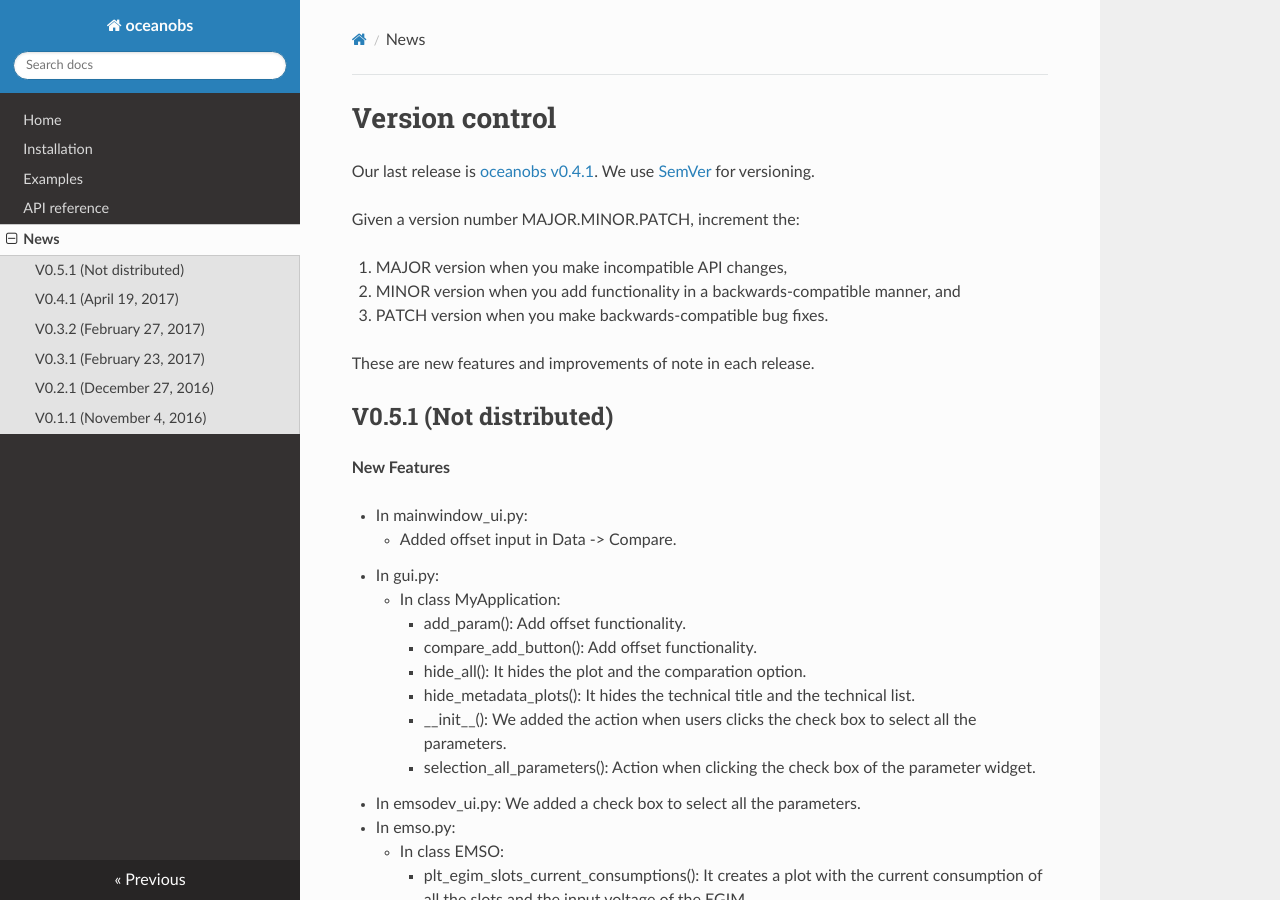
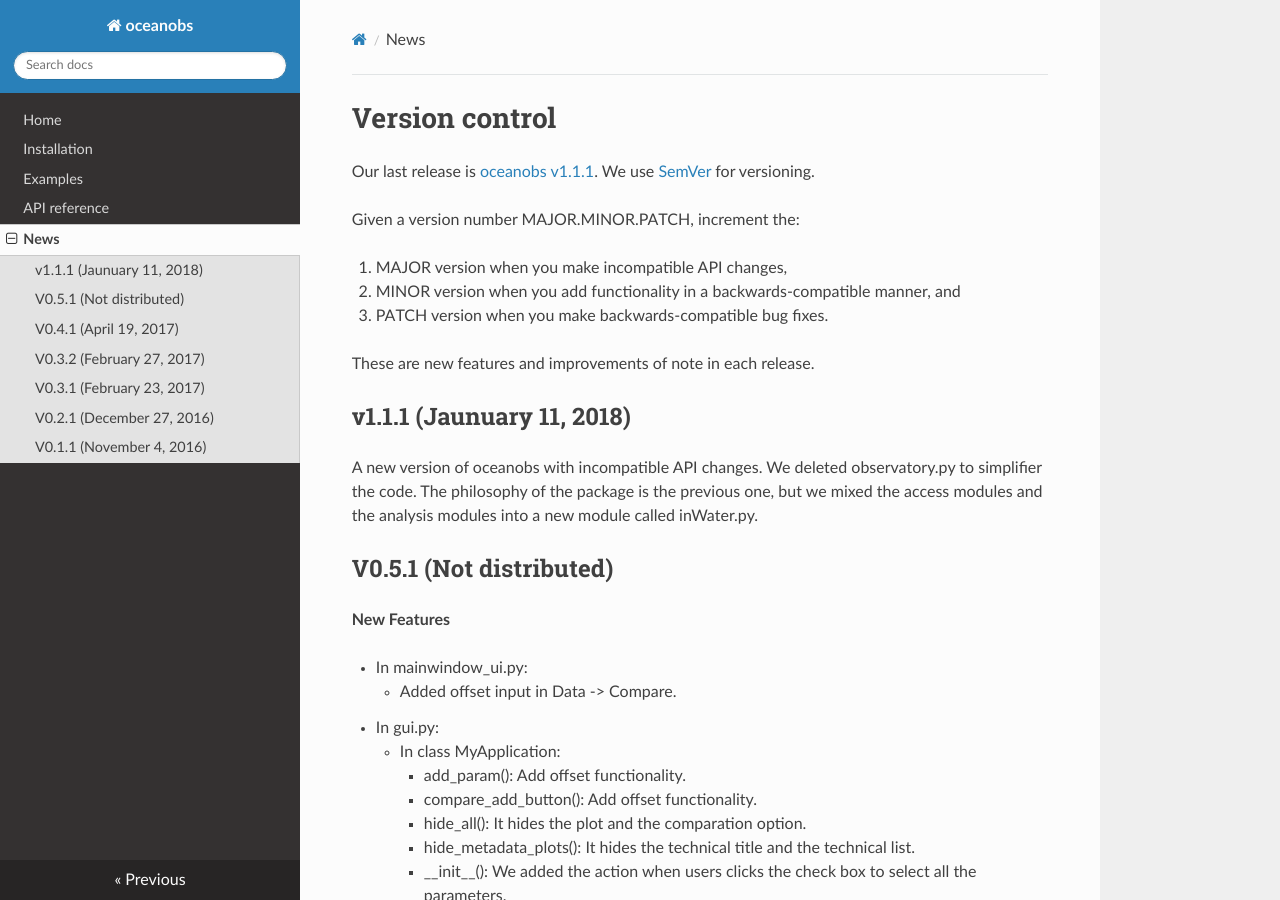
Before and after one commit to rbardaji/mooda, an MkDocs documentation site: the page built from docs/news.md, in a window 1280 px wide and 900 px high. Built offline with MkDocs 1.6.1, drawn with Linux system fonts in a browser that asks for light colours; nearby versions of some CDN libraries; old or Windows-style settings are respelled for this version of MkDocs.

Commit message:
Add files via upload

```diff
--- a/docs/news.md
+++ b/docs/news.md
@@ -1,7 +1,7 @@
 
 # Version control
 
-Our last release is [oceanobs v0.4.1](https://github.com/rbardaji/oceanobs/tarball/0.4.1). We use [SemVer](http://semver.org/) for versioning.
+Our last release is [oceanobs v1.1.1](https://github.com/rbardaji/oceanobs/releases). We use [SemVer](http://semver.org/) for versioning.
 
 Given a version number MAJOR.MINOR.PATCH, increment the:
 
@@ -10,6 +10,10 @@ Given a version number MAJOR.MINOR.PATCH, increment the:
 3.	PATCH version when you make backwards-compatible bug fixes.
 
 These are new features and improvements of note in each release.
+
+##v1.1.1 (Jaunuary 11, 2018)
+
+A new version of oceanobs with incompatible API changes. We deleted observatory.py to simplifier the code. The philosophy of the package is the previous one, but we mixed the access modules and the analysis modules into a new module called inWater.py.
 
 ##V0.5.1 (Not distributed)
 
```
Also changed, not shown: docs/examples.md (+1 -1 lines).
